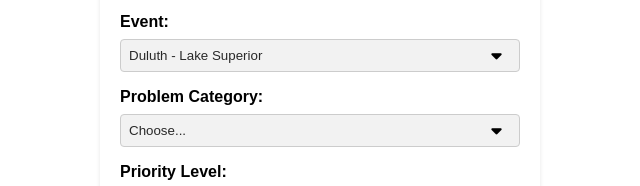
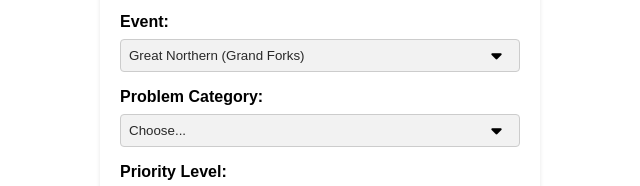
Before and after one commit to EthyMoney/mn-csa-website, a website: page public/index.html in a window 1280 px wide. Shown: the part 449-635 px from the top of the page, 320-960 px from the left. Drawn offline with Linux system fonts and the light colour scheme; no server answers.

Commit message:
update event selection options

```diff
--- a/public/index.html
+++ b/public/index.html
@@ -33,13 +33,16 @@
 
     <label for="event">Event:</label>
     <select id="event" name="event" required>
-      <option value="Duluth - Lake Superior" selected>Duluth - Lake Superior</option>
-      <option value="Duluth - Northern Lights">Duluth - Northern Lights</option>
-      <option value="Build Season">Off Season - Other</option>
+      <option value="Great Northern" selected>Great Northern (Grand Forks)</option>
+      <option value="10,000 Lakes">10,000 Lakes (Minneapolis)</option>
+      <option value="Granite City">Granite City (St. Cloud)</option>
+      <option value="Build Season">Build Season - Other</option>
       <!--
       <option value="" hidden selected>Choose...</option>
       <option value="Build Season">Build Season</option>
       <option value="10,000 Lakes">10,000 Lakes (Minneapolis)</option>
+      <option value="Duluth - Lake Superior" selected>Duluth - Lake Superior</option>
+      <option value="Duluth - Northern Lights">Duluth - Northern Lights</option>
       <option value="Great Northern">Great Northern (Grand Forks)</option>
       -->
     </select>
```
Also changed, not shown: public/fta/index.html (+3 -2 lines).
